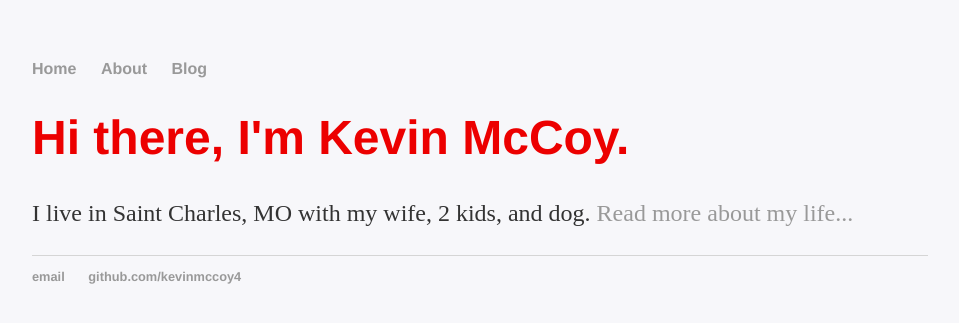
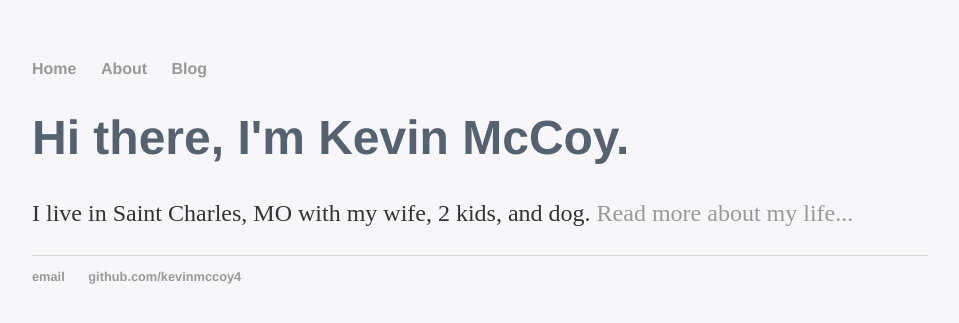
Before and after one commit to kevinmccoy4/kevinmccoy4.github.io, a Jekyll site: the page built from index.html, in a window 1280 px wide. Shown: the top 323 px of the page, without its empty margins (160-1119 px from the left). Built offline with Jekyll 4.4.1, drawn with Linux system fonts in a browser that asks for light colours.

Commit message:
Update main.css

```diff
--- a/css/main.css
+++ b/css/main.css
@@ -23,7 +23,7 @@ a:hover {
 h1 {
     font-size: 3em;
     font-family:'Helvetica', 'Arial', 'Sans-Serif';
-    color: #ec0000;
+    color: #556270;
 }
 p {
     font-size: 1.5em;
```
